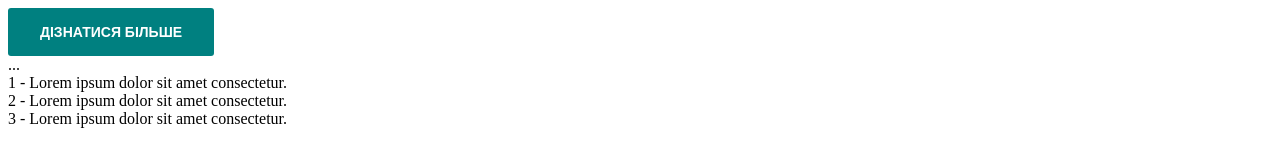
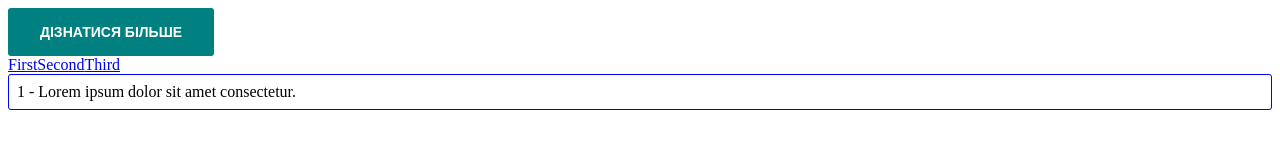
Before and after one commit to DanyloBay/danylo, a plain HTML site: page index.html in a window 1280 px wide. Drawn offline with Linux system fonts and the light colour scheme.

Commit message:
is-active + controls

```diff
--- a/index.html
+++ b/index.html
@@ -14,11 +14,15 @@
   <a href="" class="link">Дізнатися більше</a>
 
   <div class="tabs">
-    <div class="controls">...</div>
+    <div class="controls">
+      <a href="#L1">First</a>
+      <a href="#L2">Second</a>
+      <a href="#L3">Third</a>
+    </div>
 
-    <div class="pane is-active">1 - Lorem ipsum dolor sit amet consectetur.</div>
-    <div class="pane">2 - Lorem ipsum dolor sit amet consectetur.</div>
-    <div class="pane">3 - Lorem ipsum dolor sit amet consectetur.</div>
+    <div id="L1" class="pane is-active">1 - Lorem ipsum dolor sit amet consectetur.</div>
+    <div id="L2" class="pane">2 - Lorem ipsum dolor sit amet consectetur.</div>
+    <div id="L3" class="pane">3 - Lorem ipsum dolor sit amet consectetur.</div>
   </div>
 
 </body>
--- a/style.css
+++ b/style.css
@@ -12,3 +12,18 @@
       text-transform: uppercase;
       font-weight: 700;
 }
+
+.pane {
+      display: none;
+      padding: 8px;
+      border: 1px solid blue;
+      border-radius: 3px;
+}
+
+.is-active {
+      display: block;
+}
+
+.controls {
+      display: flex;
+}
```
